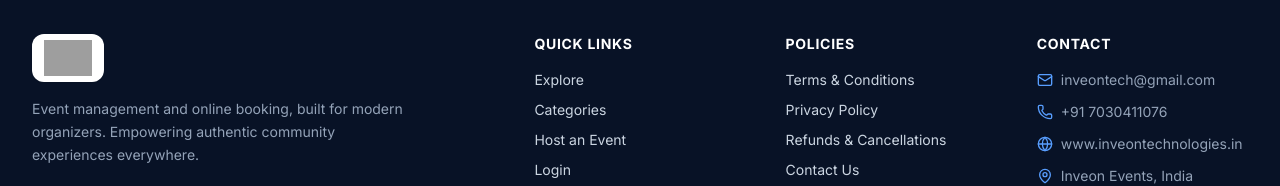
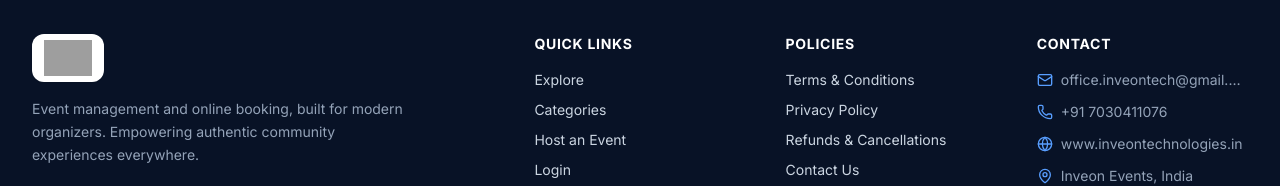
Before and after one commit to Inveon-Technologies/Events, a React (Vite) app in the folder apps/web/: page / in a window 1280 px wide. Shown: the part 2572-2758 px from the top of the page. Built offline with nearby package versions, Linux system fonts and the light colour scheme; no server answers; grey boxes are pictures that could not be loaded; the HTML template or start-up script is replaced by a standard one.

Commit message:
Use office.inveontech@gmail.com as the contact email
Co-Authored-By: Claude Opus 5.5 (1M context) <noreply@anthropic.com>
Claude-Session: https://claude.ai/code/session_01BEbAAzfjvJEtSgA9RLSaBT

```diff
--- a/apps/web/src/components/Footer.tsx
+++ b/apps/web/src/components/Footer.tsx
@@ -102,8 +102,8 @@ export function Footer() {
                   <path d="m22 7-8.991 5.727a2 2 0 0 1-2.009 0L2 7"></path>
                   <rect x="2" y="4" width="20" height="16" rx="2"></rect>
                 </svg>
-                <a className="hover:text-white transition-colors truncate" href="mailto:inveontech@gmail.com">
-                  inveontech@gmail.com
+                <a className="hover:text-white transition-colors truncate" href="mailto:office.inveontech@gmail.com">
+                  office.inveontech@gmail.com
                 </a>
               </li>
               <li className="flex items-center gap-2">
--- a/apps/web/src/pages/LegalPages.tsx
+++ b/apps/web/src/pages/LegalPages.tsx
@@ -14,7 +14,7 @@ const LEGAL_LAST_UPDATED = '25 September 2026';
 const FALLBACK = {
   companyName: 'Inveon Technologies',
   platformName: 'Inveon Events',
-  email: 'inveontech@gmail.com',
+  email: 'office.inveontech@gmail.com',
   phone: '+91 7030411076',
   address: 'Pune, Maharashtra, India',
   website: 'https://events.inveontechnologies.in',
```
Also changed, not shown: 1 other file (tests, documents, lock files or other folders).
